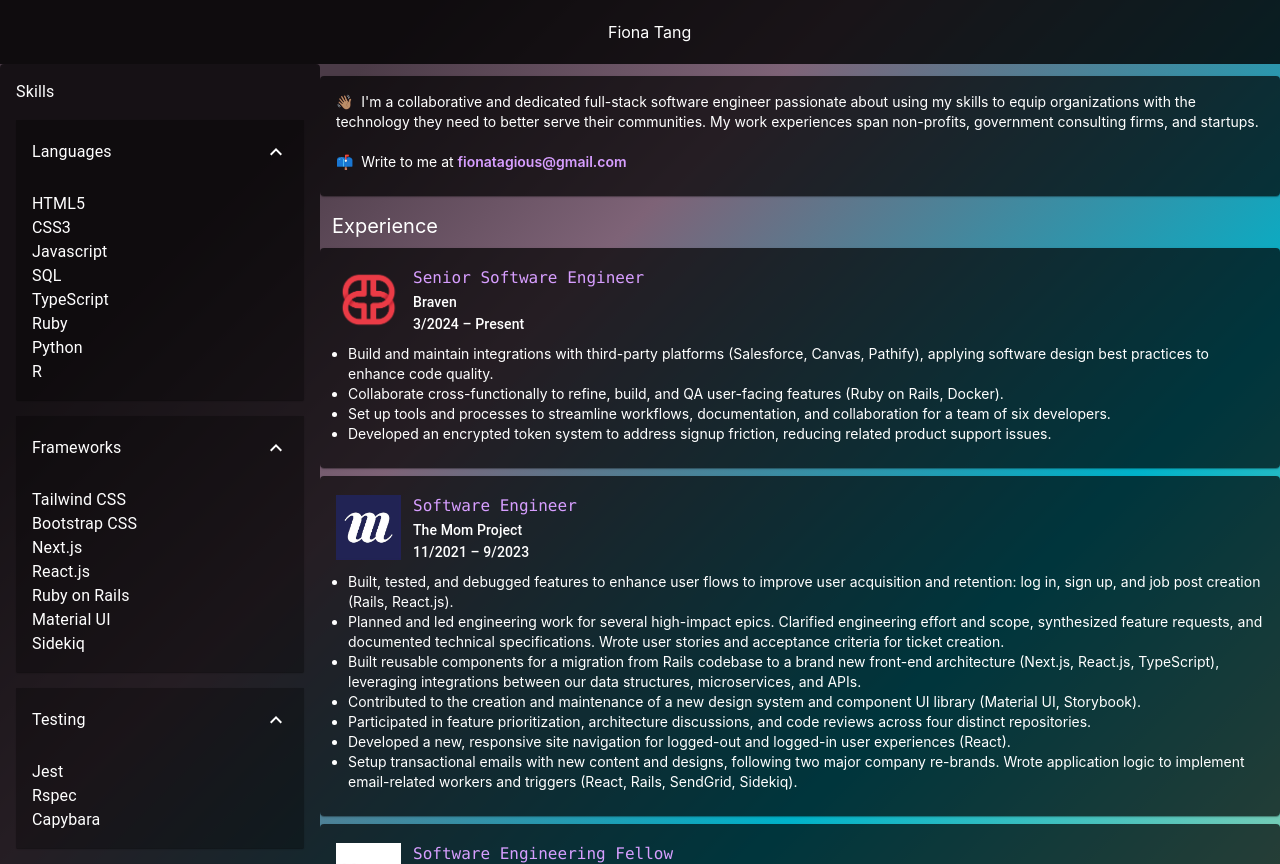
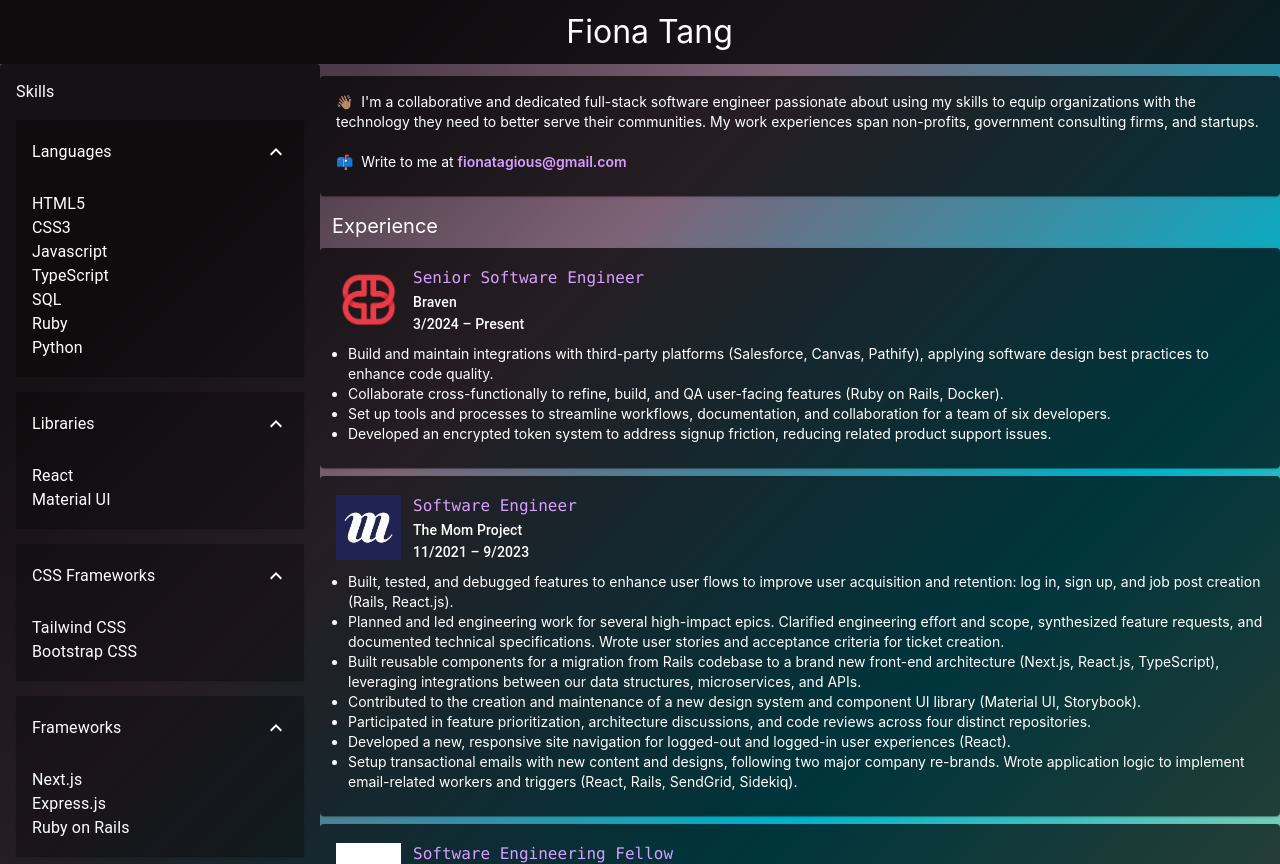
Before and after one commit to fionatagious/fiona.works, a Next.js app: page /resume in a window 1280 px wide. Built offline with nearby package versions, Linux system fonts and the light colour scheme.

Commit message:
update skills

```diff
--- a/consts.js
+++ b/consts.js
@@ -5,23 +5,32 @@ export const skillsData = [
       { id: 1, name: "HTML5" },
       { id: 2, name: "CSS3" },
       { id: 3, name: "Javascript" },
+      { id: 5, name: "TypeScript" },
       { id: 4, name: "SQL" },
-      { id: 5, name: "TypeScript" },
       { id: 6, name: "Ruby" },
       { id: 7, name: "Python" },
-      { id: 8, name: "R" },
+    ],
+  },
+  {
+    name: "Libraries",
+    children: [
+      { id: 1, name: "React" },
+      { id: 2, name: "Material UI" },
+    ],
+  },
+  {
+    name: "CSS Frameworks",
+    children: [
+      { id: 1, name: "Tailwind CSS" },
+      { id: 2, name: "Bootstrap CSS" },
     ],
   },
   {
     name: "Frameworks",
     children: [
-      { id: 1, name: "Tailwind CSS" },
-      { id: 2, name: "Bootstrap CSS" },
-      { id: 3, name: "Next.js" },
-      { id: 4, name: "React.js" },
-      { id: 5, name: "Ruby on Rails" },
-      { id: 6, name: "Material UI" },
-      { id: 7, name: "Sidekiq" },
+      { id: 1, name: "Next.js" },
+      { id: 2, name: "Express.js" },
+      { id: 3, name: "Ruby on Rails" },
     ],
   },
   {
@@ -30,11 +39,16 @@ export const skillsData = [
       { id: 1, name: "Jest" },
       { id: 2, name: "Rspec" },
       { id: 3, name: "Capybara" },
+      { id: 4, name: "Cypress" },
     ],
   },
   {
-    name: "Version control",
-    children: [{ id: 1, name: "Git" }],
+    name: "Databases",
+    children: [
+      { id: 1, name: "MySQL" },
+      { id: 2, name: "PostgreSQL" },
+      { id: 3, name: "SQLite" },
+    ],
   },
   {
     name: "Observability",
--- a/styles/globals.css
+++ b/styles/globals.css
@@ -73,5 +73,5 @@ footer {
   align-content: center;
   color: white;
   margin-left: 1.2rem;
-  font-size: var(--fs-xl);
+  font-size: 2rem;
 }
```
